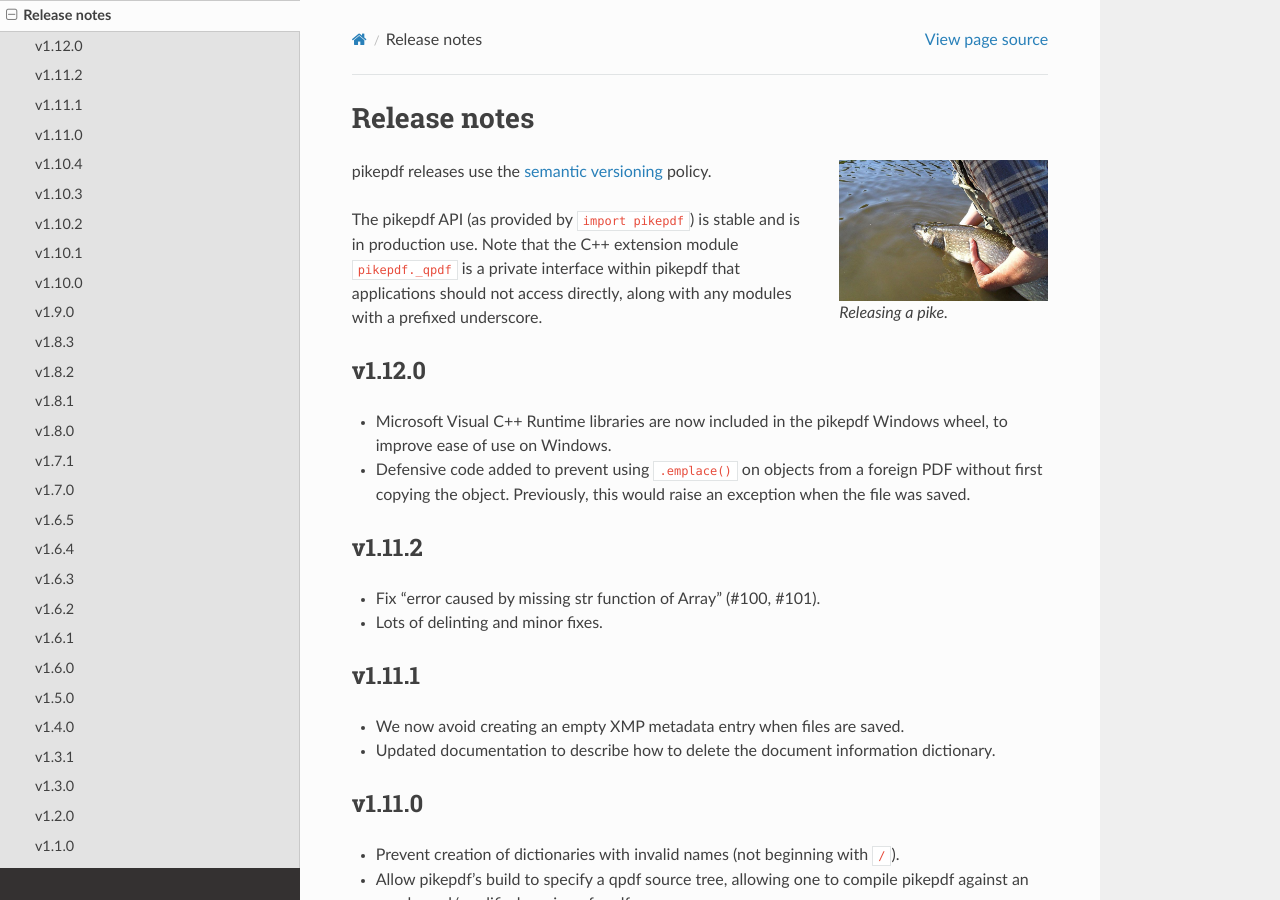
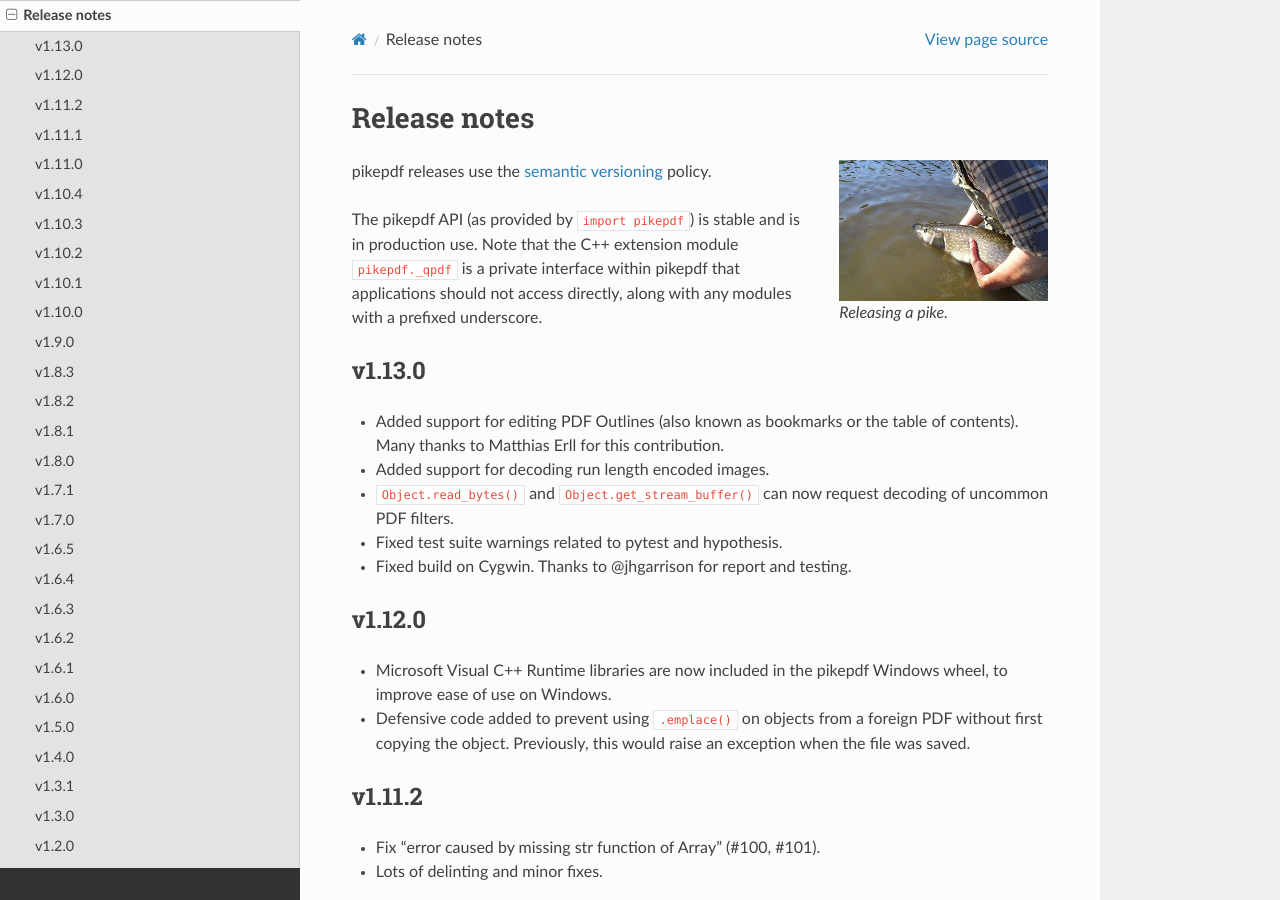
Before and after one commit to pikepdf/pikepdf, a Sphinx documentation site: the page built from docs/release_notes.rst, in a window 1280 px wide and 900 px high. Built offline with Sphinx 7.4.7 and the Read the Docs theme 2.0.0, drawn with Linux system fonts in a browser that asks for light colours; pages that are not in the unit, such as notebooks, are missing from menus; the version number could not be read and is left out.

Commit message:
v1.13.0 release notes

```diff
--- a/docs/release_notes.rst
+++ b/docs/release_notes.rst
@@ -17,6 +17,17 @@ The pikepdf API (as provided by ``import pikepdf``) is stable and
 is in production use. Note that the C++ extension module
 ``pikepdf._qpdf`` is a private interface within pikepdf that applications
 should not access directly, along with any modules with a prefixed underscore.
+
+v1.13.0
+=======
+
+-  Added support for editing PDF Outlines (also known as bookmarks or the table of
+   contents). Many thanks to Matthias Erll for this contribution.
+-  Added support for decoding run length encoded images.
+-  ``Object.read_bytes()`` and ``Object.get_stream_buffer()`` can now request decoding
+   of uncommon PDF filters.
+-  Fixed test suite warnings related to pytest and hypothesis.
+-  Fixed build on Cygwin. Thanks to @jhgarrison for report and testing.
 
 v1.12.0
 =======
```
